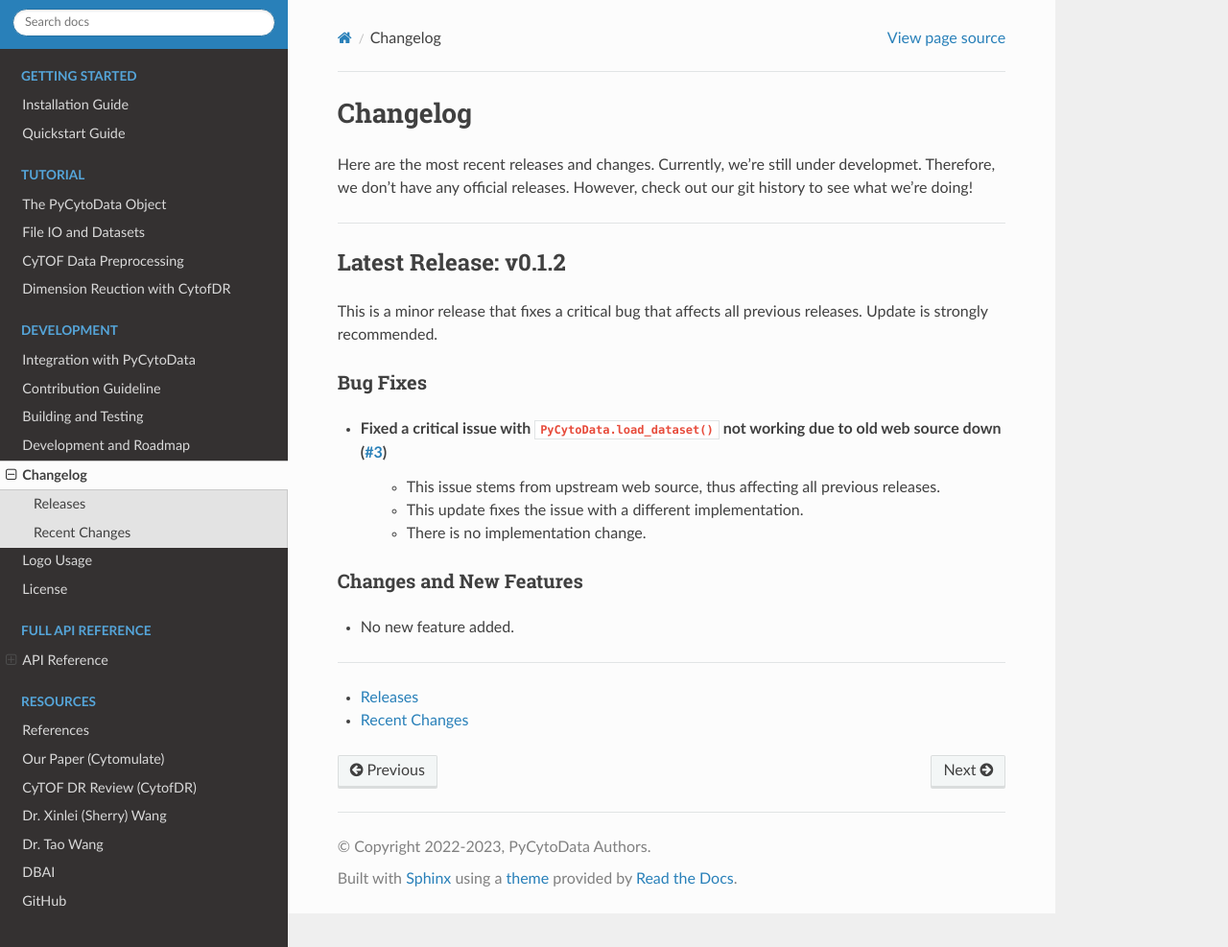
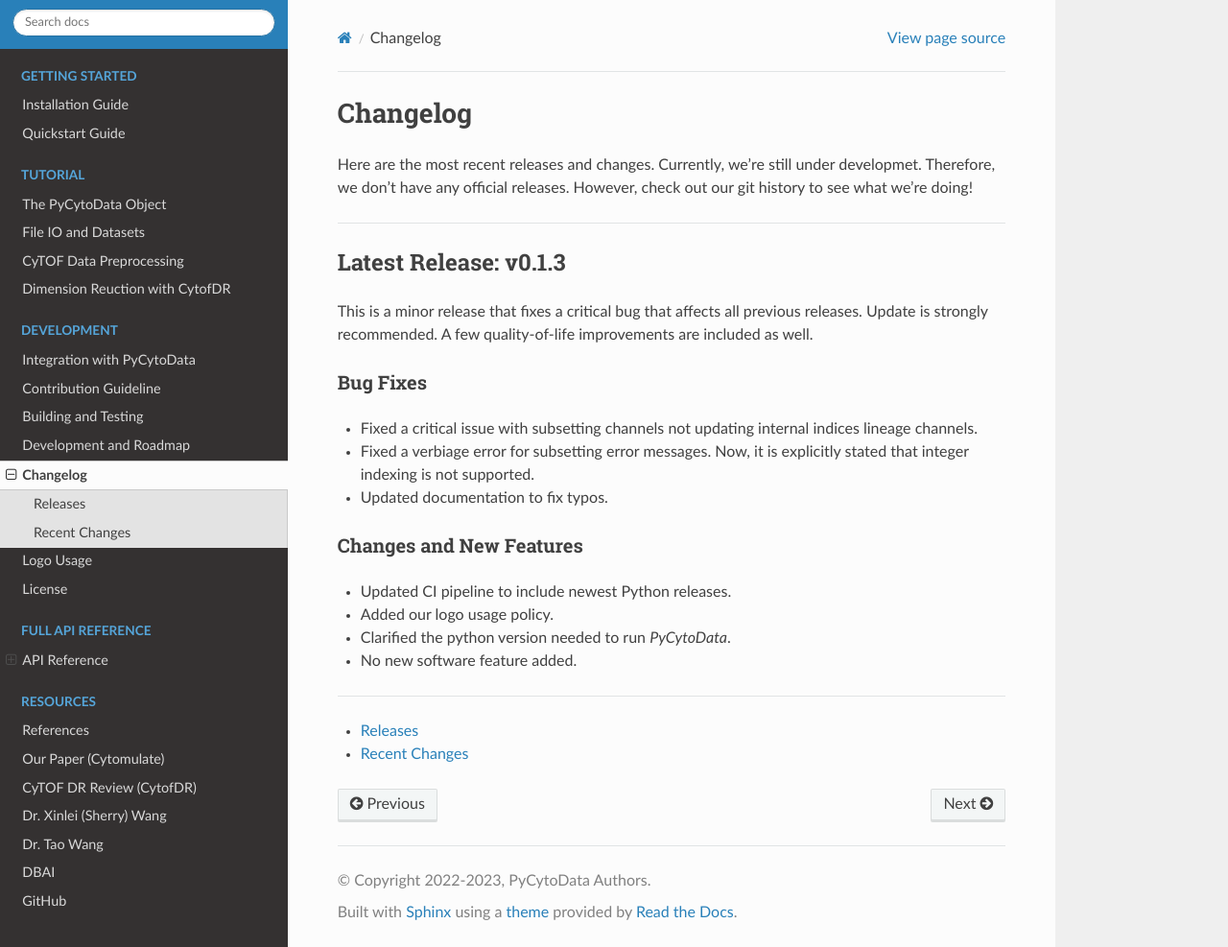
Before and after one commit to kevin931/PyCytoData, a Sphinx documentation site: the page built from docs/source/change/index.rst, in a window 1280 px wide and 987 px high. Shown: the whole window at 96% size. Built offline with Sphinx 7.4.7 and the Read the Docs theme 3.1.0, drawn with Linux system fonts in a browser that asks for light colours.

Commit message:
[Release Prep] v0.1.3

```diff
--- a/PyCytoData/__init__.py
+++ b/PyCytoData/__init__.py
@@ -1,4 +1,4 @@
 from PyCytoData.data import DataLoader, PyCytoData, FileIO
 from PyCytoData import exceptions, preprocess
 
-__VERSION__ = "0.1.2"
+__VERSION__ = "0.1.3"
--- a/docs/source/change/index.rst
+++ b/docs/source/change/index.rst
@@ -9,25 +9,26 @@ doing!
 -------------------
 
 *************************
-Latest Release: v0.1.2
+Latest Release: v0.1.3
 *************************
 
-This is a minor release that fixes a critical bug that affects all previous releases.
-Update is strongly recommended.
+This is a minor release that fixes a critical bug that affects all previous releases. Update is strongly recommended. A few quality-of-life improvements are included as well.
 
 Bug Fixes
 -----------
 
-- Fixed a critical issue with ``PyCytoData.load_dataset()`` not working due to old web source down (`#3 <https://github.com/kevin931/PyCytoData/issues/3>`_)
-    - This issue stems from upstream web source, thus affecting all previous releases.
-    - This update fixes the issue with a different implementation.
-    - There is no implementation change.
+- Fixed a critical issue with subsetting channels not updating internal indices lineage channels.
+- Fixed a verbiage error for subsetting error messages. Now, it is explicitly stated that integer indexing is not supported.
+- Updated documentation to fix typos.
 
 
 Changes and New Features
---------------------------
+----------------------------
 
-- No new feature added.
+- Updated CI pipeline to include newest Python releases.
+- Added our logo usage policy.
+- Clarified the python version needed to run `PyCytoData`.
+- No new software feature added.
 
 -------------------------
 
--- a/docs/source/change/logo.rst
+++ b/docs/source/change/logo.rst
@@ -2,7 +2,7 @@
 Logo Usage
 ========================
 
-../../assets/pycytodata.jpg
+.. image:: ../../assets/pycytodata.jpg
 
 
 We proudly share the `PyCytoData` logo with the community. In fact, in lieu of an MIT license
--- a/meta.yaml
+++ b/meta.yaml
@@ -1,5 +1,5 @@
 {% set name = "PyCytoData" %}
-{% set version = "0.1.2" %}
+{% set version = "0.1.3" %}
 
 package:
   name: "{{ name|lower }}"
--- a/setup.py
+++ b/setup.py
@@ -6,7 +6,7 @@ import distutils.cmd
 
 from typing import List
 
-VERSION = "0.1.2"
+VERSION = "0.1.3"
 
 class PypiCommand(distutils.cmd.Command):
 
```
Also changed, not shown: README.md (+9 -9 lines), docs/source/change/development.rst (+2 -6 lines), docs/source/change/releases.rst (+26 -0 lines), .readthedocs.yaml.
